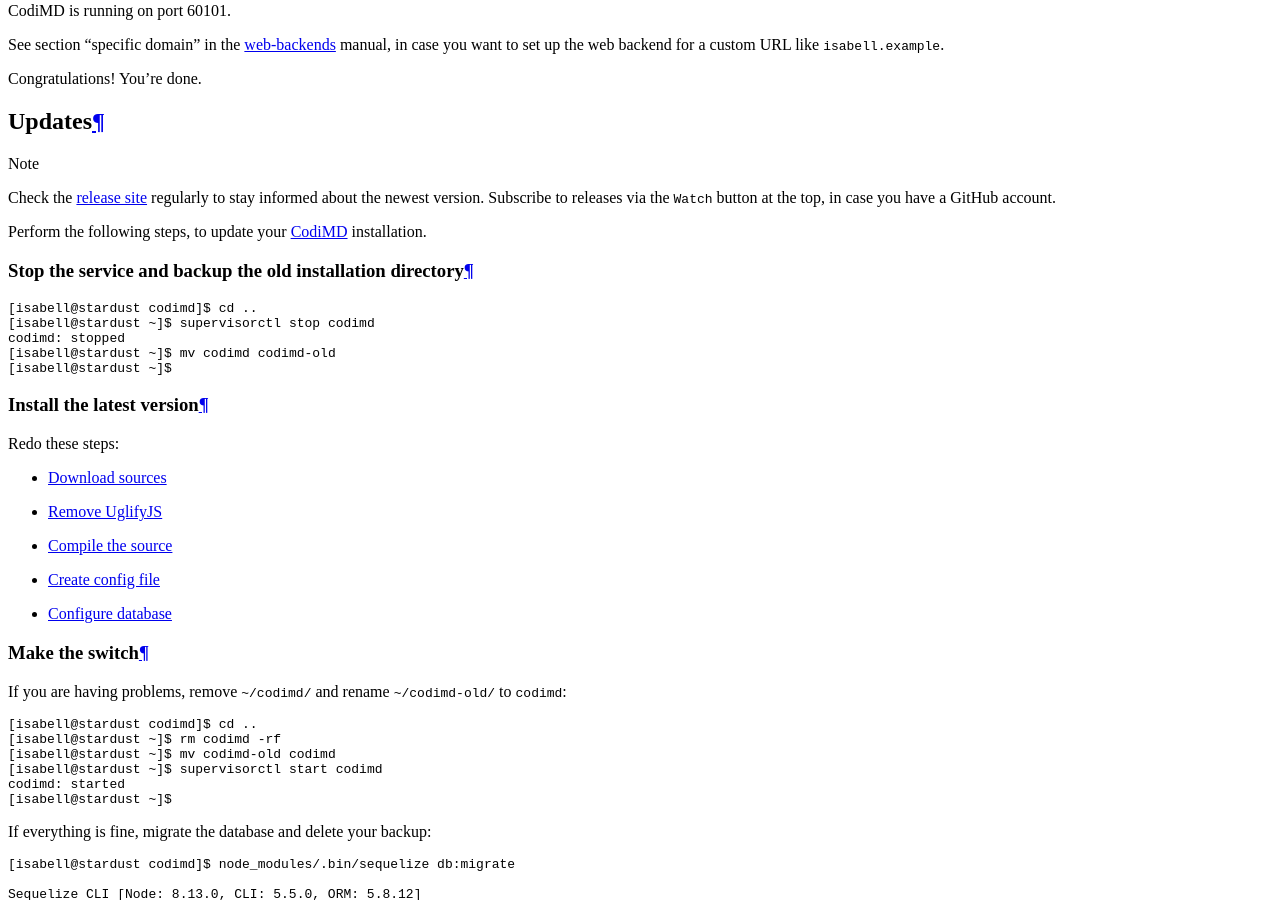
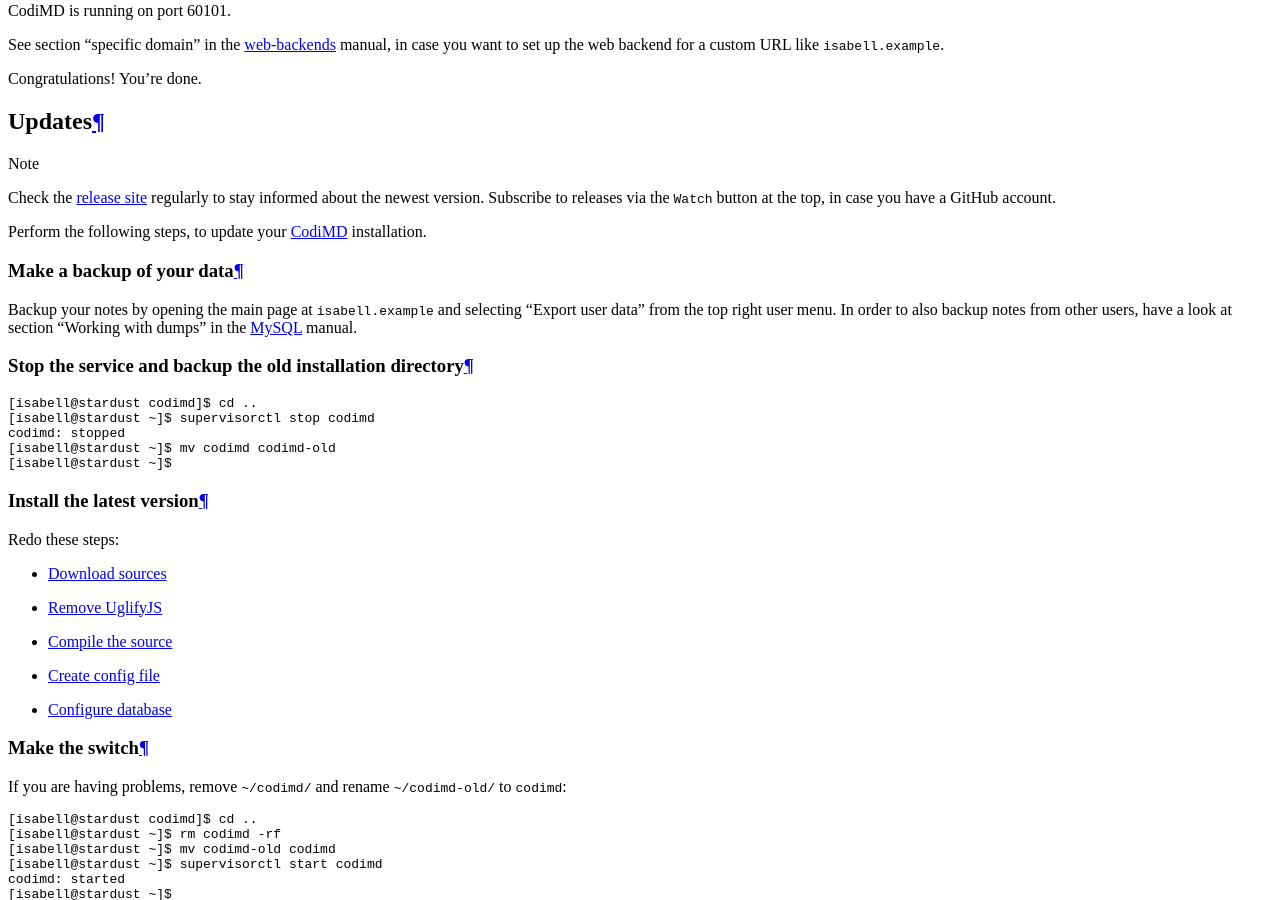
Before and after one commit to Uberspace/lab, a Sphinx documentation site: the page built from source/guide_codimd.rst, in a window 1280 px wide and 900 px high, scrolled down 9071 px. Built offline with Sphinx 7.4.7 and the Read the Docs theme 2.0.0, drawn with Linux system fonts in a browser that asks for light colours.

Commit message:
[CodiMD] Instruct users to make a backup

```diff
--- a/source/guide_codimd.rst
+++ b/source/guide_codimd.rst
@@ -448,6 +448,11 @@
 
 Perform the following steps, to update your `CodiMD`_ installation.
 
+Make a backup of your data
+--------------------------
+
+Backup your notes by opening the main page at ``isabell.example`` and selecting "Export user data" from the top right user menu. In order to also backup notes from other users, have a look at section "Working with dumps" in the :manual:`MySQL <database-mysql>` manual.
+
 Stop the service and backup the old installation directory
 ----------------------------------------------------------
 
```
